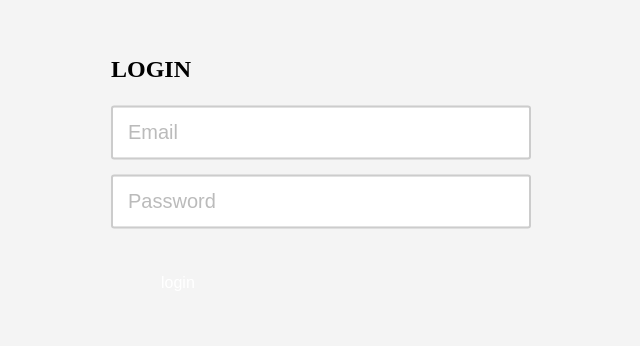
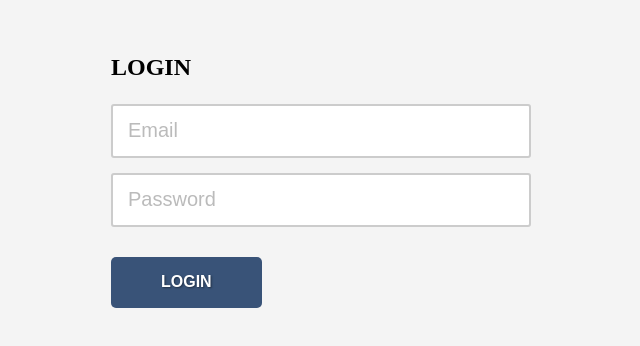
Before and after one commit to groupbwt-admin/quwi-test, a Nuxt app: page /login in a window 1280 px wide. Shown: the part 216-562 px from the top of the page, without its empty margins (319-959 px from the left). Built offline with nearby package versions, Linux system fonts and the light colour scheme.

Commit message:
style(scss): update general styles

```diff
--- a/assets/scss/general.scss
+++ b/assets/scss/general.scss
@@ -141,13 +141,22 @@ a {
 
 .btn {
   display: inline-block;
+  height: 51px;
+  padding: 15px 20px;
+  vertical-align: middle;
+  text-align: center;
+  font-size: 16px;
+  text-transform: uppercase;
+  font-weight: bold;
   color: #fff;
-  text-align: center;
-  vertical-align: middle;
   background-color: transparent;
-  padding: 15px 20px;
-  font-size: 16px;
+  border-radius: 5px;
   border: none;
+}
+
+.btn-blue {
+  background-color: #395378;
+  text-shadow: 1px 1px 2px #202f44;
 }
 
 .empty-wrapper {
```
